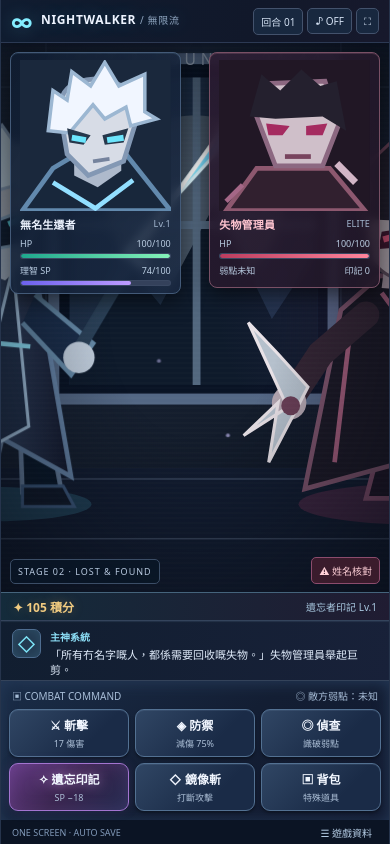
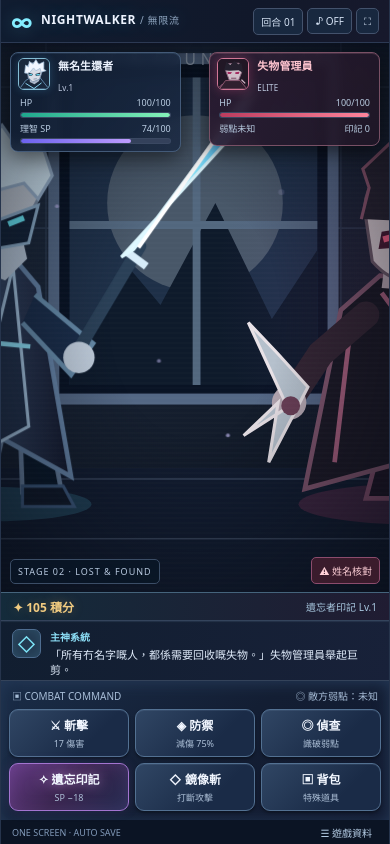
Before and after one commit to chiholung-cmd/nightwalker-rpg-web, a Next.js app: page / in a window 390 px wide. Built offline with nearby package versions, Linux system fonts and the light colour scheme.

Commit message:
Add character portraits and second-phase clock boss glow and mobile HUD styles

```diff
--- a/app/globals.css
+++ b/app/globals.css
@@ -116,3 +116,29 @@
   .nw-clockboss-art,.nw-clock-hand-fast,.nw-clock-hand-slow,.nw-time-rings,.nw-rune,.nw-dust circle,.nw-boss-aura.active{animation:none!important}
   .nw-damage,.nw-arena.nw-intro .nw-boss-intro{animation-duration:.15s!important}
 }
+
+/* v0.3: compact character portrait HUD and a readable, dangerous second boss phase */
+.nw-hud{min-height:83px;padding-top:5px}
+.nw-hud-avatar{position:absolute;top:5px;left:7px;width:32px;height:32px;overflow:hidden;display:block;border-radius:6px;border:1px solid #84bdd5;box-shadow:0 0 9px #55bffa38;background:#132237}
+.nw-hud-avatar-enemy{border-color:#d07796;box-shadow:0 0 11px #fa67974b;background:#251528}
+.nw-portrait-svg{display:block;width:100%;height:100%}
+.nw-hudname{margin-left:38px;height:34px;align-items:flex-start;padding-top:2px;flex-direction:column;gap:1px}
+.nw-hudname b{font-size:clamp(9px,2.8vw,11px);line-height:1.1}
+.nw-hudname small{font-size:8px;color:#bfcbe1;line-height:1}
+.nw-hudrow{margin:4px 0 3px}
+.nw-hud-avatar-hero{background:#25364d}
+.nw-enraged{background:radial-gradient(ellipse at 67% 39%,#573249 0%,#2d253a 44%,#0b111d 86%)}
+.nw-enraged .nw-right{border-color:#fa658a;box-shadow:0 0 22px #e0478266,inset 0 1px #ffabc666}
+.nw-enraged .nw-enemyhp{background:linear-gradient(90deg,#c62e62,#ffab6a);box-shadow:0 0 11px #ff5c89}
+.nw-enraged .nw-clockboss-art{animation:nw-enraged-boss .95s ease-in-out infinite alternate}
+.nw-enraged .nw-time-rings{animation-duration:4s;stroke:#ff779e}
+.nw-enraged .nw-clock-hand-fast{animation-duration:1.8s}
+.nw-enraged .nw-intent{animation:nw-intent-pulse 1.3s ease-in-out infinite}
+.nw-enraged .nw-rune{animation-duration:.5s}
+.nw-enraged .nw-boss-aura{opacity:.85;filter:brightness(1.3)}
+.nw-enraged .nw-damage-enemy{color:#fff5a9;text-shadow:0 0 22px #ff5899}
+@keyframes nw-enraged-boss{0%{transform:translateY(-7px) scale(1);filter:none}100%{transform:translateY(2px) scale(1.02);filter:drop-shadow(0 0 18px #ff407d88)}}
+@keyframes nw-intent-pulse{50%{border-color:#ff9aa9;box-shadow:0 0 22px #ff719d88}}
+@media(max-width:350px){.nw-hud-avatar{width:28px;height:28px}.nw-hudname{margin-left:34px}.nw-hud{padding-inline:6px}}
+@media(max-height:580px){.nw-hud{min-height:73px}.nw-hudname{height:27px}.nw-hud-avatar{width:26px;height:26px}.nw-hudname{margin-left:31px}.nw-hudrow{margin:3px 0 2px}}
+@media(prefers-reduced-motion:reduce){.nw-enraged .nw-clockboss-art,.nw-enraged .nw-intent{animation:none}}
```
